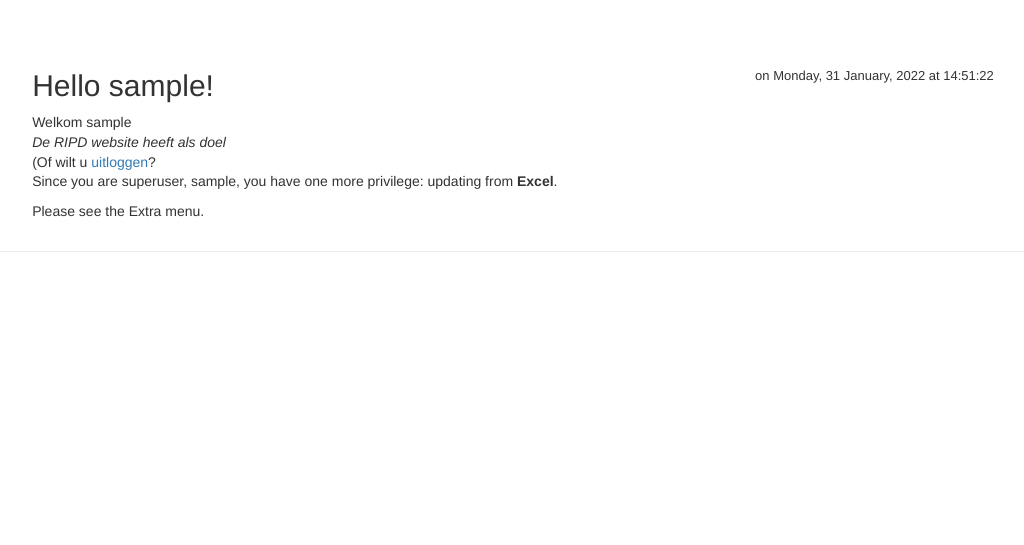
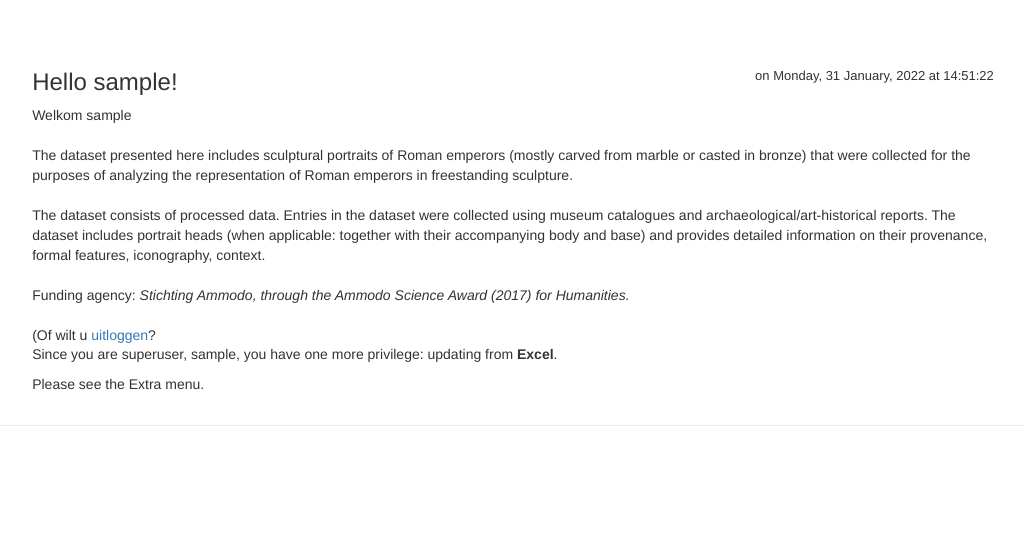
Before and after one commit to ThijsRU/Roman_Imperial_Portraits, a Django app: page / in a window 1280 px wide. Shown: the part 101-646 px from the top of the page, without its empty margins (127-1151 px from the left). Run offline with Django 3.2, Linux system fonts and the light colour scheme; the visitor is signed in with stand-in values (Sample User, id 1); some libraries are stand-ins or nearby versions.

Commit message:
After changes to Welcome

```diff
--- a/Roman_Imperial_Portraits/Roman_Imperial_Portraits/urls.py
+++ b/Roman_Imperial_Portraits/Roman_Imperial_Portraits/urls.py
@@ -36,6 +36,8 @@ urlpatterns = [
     url(r'^favicon\.ico$',RedirectView.as_view(url='/static/ripdapp/content/favicon.ico')),
     url(r'^home$', ripdapp.views.index, name='home'),
 
+    #url(r'^about$', ripdapp.views.about, name='about'),
+
     url(r'^tools/update$', ripdapp.views.update_from_excel, name='tools_update'),
 
     url(r'^portrait/list', PortraitListView.as_view(), name='portrait_list'),
--- a/Roman_Imperial_Portraits/ripdapp/templates/ripdapp/index.html
+++ b/Roman_Imperial_Portraits/ripdapp/templates/ripdapp/index.html
@@ -5,15 +5,24 @@
 <div class="container body-content">
   <div class="row">
     <div class="col-md-10 col-md-offset-1">
-      <h2>
+      <h3>
         <span>Hello {% if user.username %}{{user.username}}{% else %}anonymous-user{% endif %}!</span>
         <span class="pull-right" style="font-size: small;">on {{current_time}}</span>
-      </h2>
+      </h3>
 
       {% if user.is_authenticated %}
         <div>Welkom {{user.username}}</div>
+        <br/>
 
-        <div><i>De RIPD website heeft als doel </i></div>
+        <div>The dataset presented here includes sculptural portraits of Roman emperors (mostly carved from marble or casted in bronze)
+            that were collected for the purposes of analyzing the representation of Roman emperors in freestanding sculpture.</div>
+        <br/>
+        <div>The dataset consists of processed data. Entries in the dataset were collected using museum catalogues and archaeological/art-historical reports.
+        The dataset includes portrait heads (when applicable: together with their accompanying body and base) and provides detailed information on their provenance,
+        formal features, iconography, context.</div>
+        <br/>
+        <div>Funding agency: <i>Stichting Ammodo, through the Ammodo Science Award (2017) for Humanities.</i></div>
+        <br/>
 
         <div>(Of wilt u <a href="{% url 'logout' %}">uitloggen</a>?</div>
 
```
Also changed, not shown: Roman_Imperial_Portraits/ripdapp/templates/topnav.html (line endings or trailing spaces).
